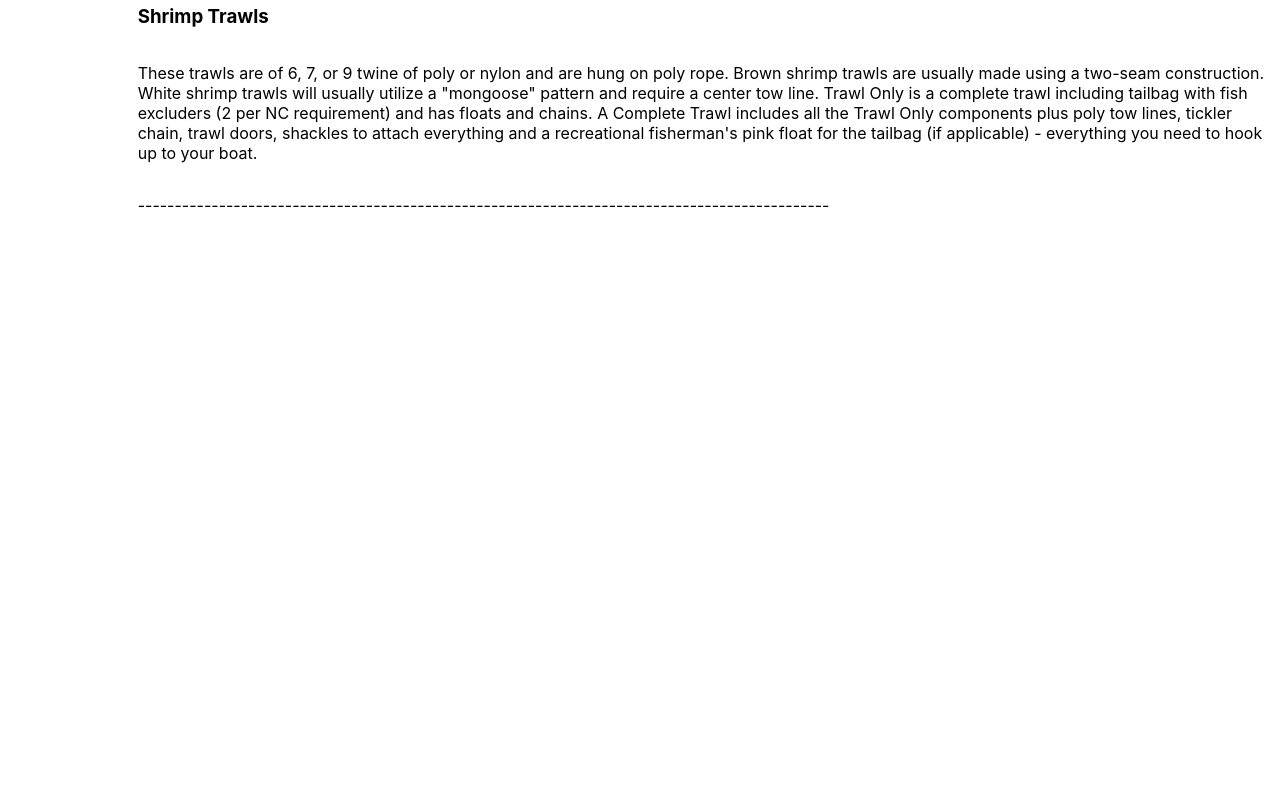
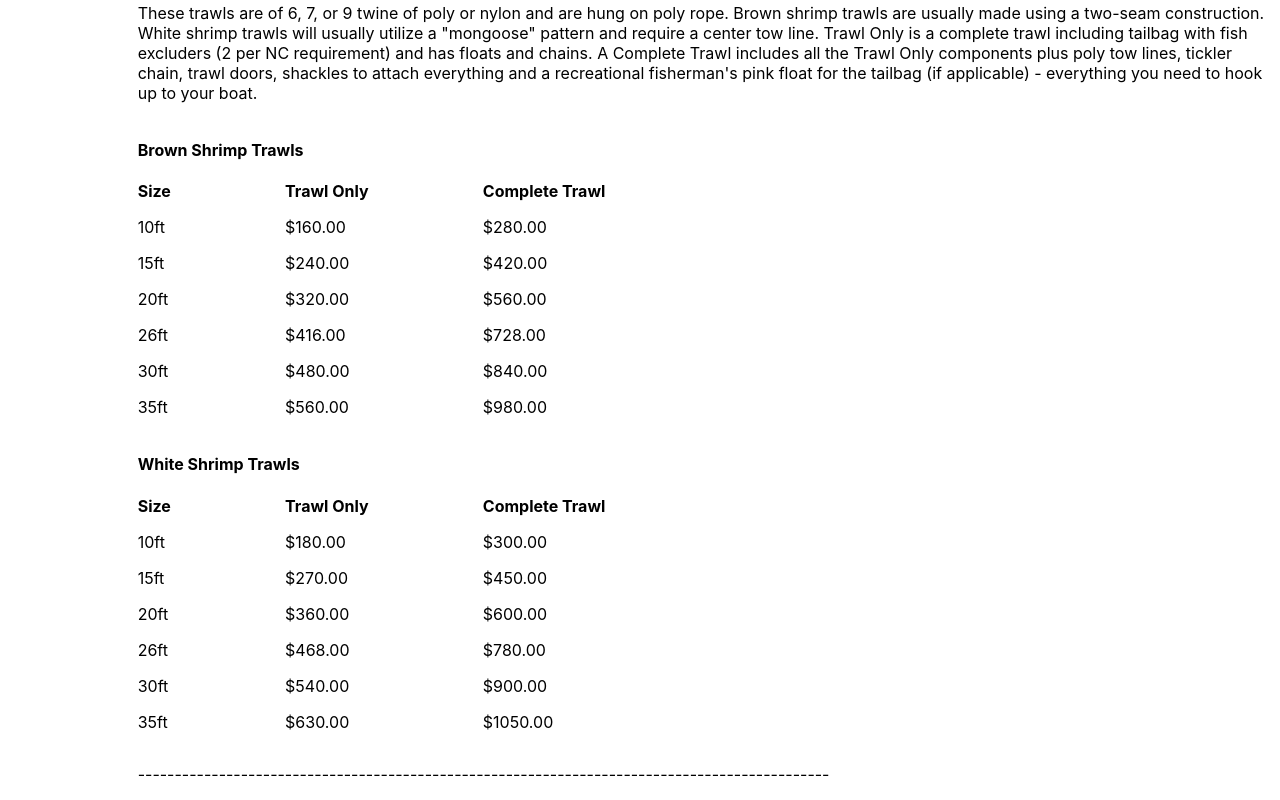
Before and after one commit to walanpat/NewRiverNets, a React (Create React App) app in the folder newrivernets/: page /products/netsandtrawls in a window 1280 px wide. Shown: the part 2070-2870 px from the top of the page. Before the commit the page ends 2301 px from the top, so only its background shows below. Built offline with nearby package versions, Linux system fonts and the light colour scheme.

Commit message:
Nets and Trawls
Up Next, Trawl Doors and Steel

```diff
--- a/newrivernets/src/pages/netsAndTrawls.js
+++ b/newrivernets/src/pages/netsAndTrawls.js
@@ -114,9 +114,6 @@ const NetsAndTrawls = () => {
         Nylon (dipped): $500 used
       </p>
       <br />
-      <br />
-      <br />
-      <br />
       <h3>Shrimp Trawls</h3>
       <p>
         These trawls are of 6, 7, or 9 twine of poly or nylon and are hung on
@@ -129,11 +126,70 @@ const NetsAndTrawls = () => {
         attach everything and a recreational fisherman's pink float for the
         tailbag (if applicable) - everything you need to hook up to your boat.
       </p>
+      <h4>Brown Shrimp Trawls</h4>
+      <div className='FlexGrid'>
+        <div style={{ marginRight: '10%' }}>
+          <strong>Size</strong>
+          <p>10ft</p>
+          <p>15ft</p>
+          <p>20ft</p>
+          <p>26ft</p>
+          <p>30ft</p>
+          <p>35ft</p>
+        </div>
+        <div style={{ marginRight: '10%' }}>
+          <strong>Trawl Only</strong>
+          <p>$160.00</p>
+          <p>$240.00</p>
+          <p>$320.00</p>
+          <p>$416.00</p>
+          <p>$480.00</p>
+          <p>$560.00</p>
+        </div>
+        <div>
+          <strong>Complete Trawl</strong>
+          <p>$280.00</p>
+          <p>$420.00</p>
+          <p>$560.00</p>
+          <p>$728.00</p>
+          <p>$840.00</p>
+          <p>$980.00</p>
+        </div>
+      </div>
+      <h4>White Shrimp Trawls</h4>
+      <div className='FlexGrid'>
+        <div style={{ marginRight: '10%' }}>
+          <strong>Size</strong>
+          <p>10ft</p>
+          <p>15ft</p>
+          <p>20ft</p>
+          <p>26ft</p>
+          <p>30ft</p>
+          <p>35ft</p>
+        </div>
+        <div style={{ marginRight: '10%' }}>
+          <strong>Trawl Only</strong>
+          <p>$180.00</p>
+          <p>$270.00</p>
+          <p>$360.00</p>
+          <p>$468.00</p>
+          <p>$540.00</p>
+          <p>$630.00</p>
+        </div>
+        <div>
+          <strong>Complete Trawl</strong>
+          <p>$300.00</p>
+          <p>$450.00</p>
+          <p>$600.00</p>
+          <p>$780.00</p>
+          <p>$900.00</p>
+          <p>$1050.00</p>
+        </div>
+      </div>
       <p>
         ----------------------------------------------------------------------------------------------
       </p>
     </div>
-
   );
 };
 
```
Also changed, not shown: 1 other file (tests, documents, lock files or other folders).
